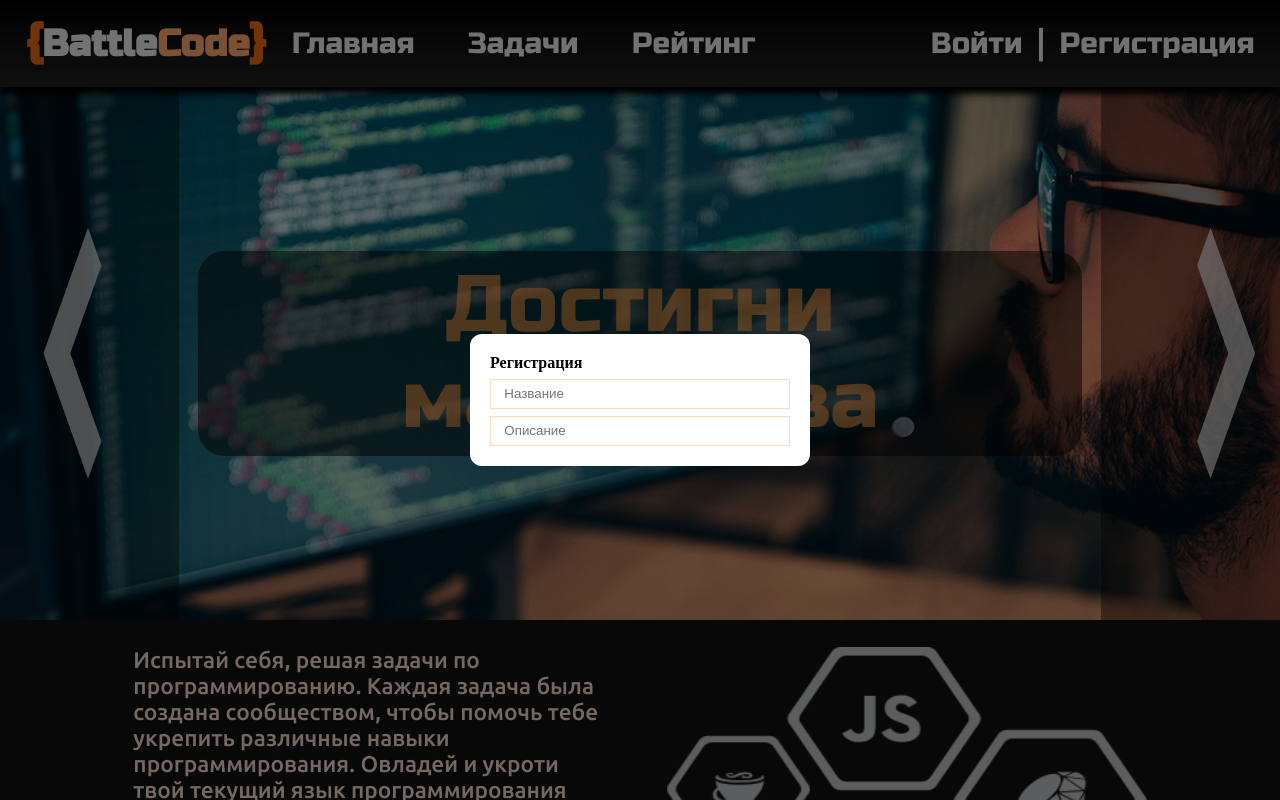
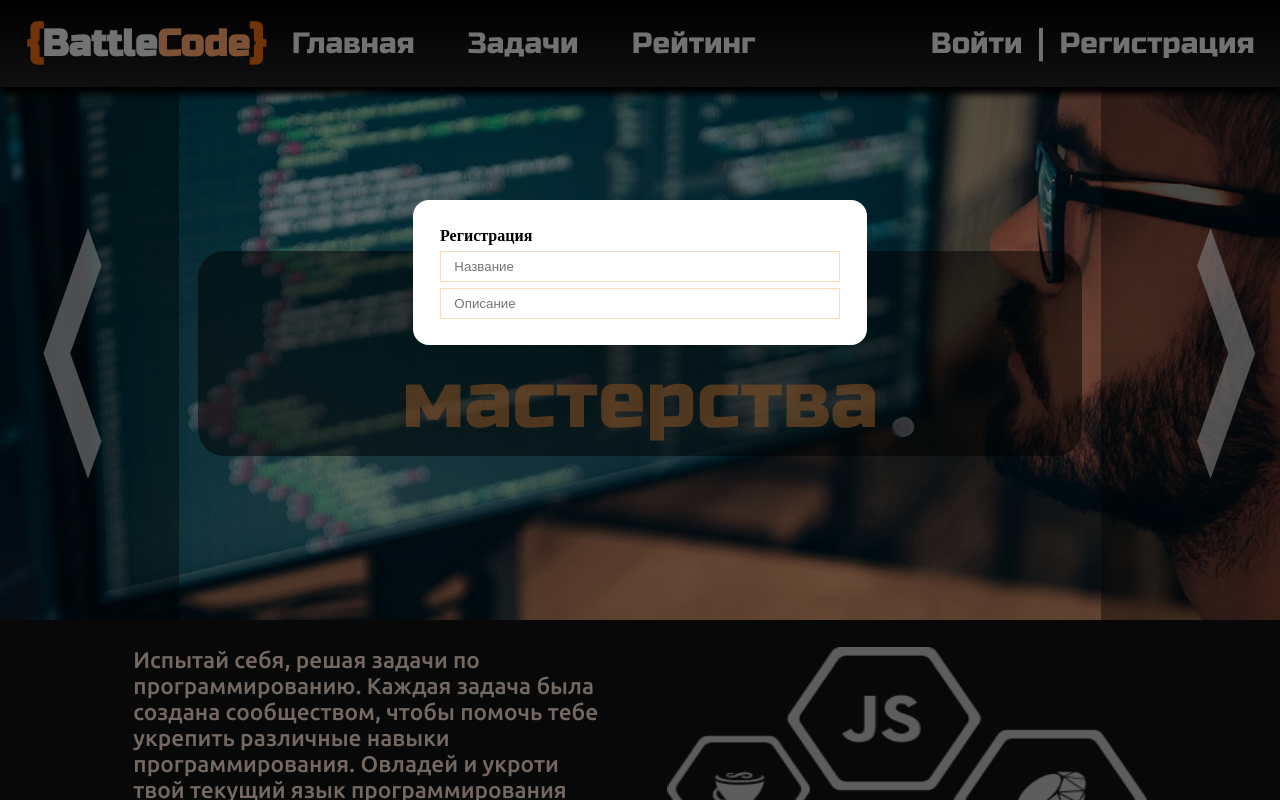
Before and after one commit to ne4ay/battlecode, a Vue app in the folder bfront/: page / in a window 1280 px wide. Both pictures are taken after a click on the link "Регистрация". Shown: the top 800 px of the page. Built offline with nearby package versions, Linux system fonts and the light colour scheme.

Commit message:
add animation to window

```diff
--- a/bfront/src/components/dialogs/FormDialog.vue
+++ b/bfront/src/components/dialogs/FormDialog.vue
@@ -1,9 +1,9 @@
 <template>
-  <div class="dialog" v-if="show">
-    <div @click.stop class="dialog-content">
-      <slot></slot>
-    </div>
-  </div>
+  <transition name="swim" id="trans">
+        <div class="dialog-content" v-if="show">
+          <slot></slot>
+        </div>
+  </transition>
 </template>
 
 <script>
@@ -19,22 +19,25 @@ export default {
 </script>
 
 <style scoped>
-.dialog {
-  top: 0;
-  bottom: 0;
-  right: 0;
-  left: 0;
-  background: rgba(0, 0, 0, 0.5);
-  position: fixed;
-  display: flex;
+
+.dialog-content {
+  z-index: 2;
+  margin: auto;
+  margin-top: 150pt;
+  background: white;
+  border-radius: 12pt;
+  min-height: 50pt;
+  min-width: 300pt;
+  padding: 20pt;
 }
 
-.dialog-content {
-  margin: auto;
-  background: white;
-  border-radius: 12px;
-  min-height: 50px;
-  min-width: 300px;
-  padding: 20px;
+.swim-enter-active ,
+.swim-leave-active {
+  transition: all 0.6s cubic-bezier(.42,0,.77,1.53);
+}
+
+.swim-enter-from ,
+.swim-leave-to {
+  transform: translateY(-400pt);
 }
 </style>
--- a/bfront/src/components/header/GlobalHeader.vue
+++ b/bfront/src/components/header/GlobalHeader.vue
@@ -1,4 +1,5 @@
 <template>
+
   <div class="container">
     <div class="content-wrapper">
       <div id="logo-wrapper">
@@ -16,8 +17,10 @@
     </div>
 
     <UnAuthLinks class="content-wrapper" id="auth" :auth-listener="showAuthDialog"/>
+  </div>
+  <div id="dialog-wrapper">
     <FormDialog class="reg-form" v-model:show="dialogVisible">
-     <RegistrationForm />
+      <RegistrationForm/>
     </FormDialog>
   </div>
 </template>
@@ -44,7 +47,7 @@ export default {
   methods: {
     showAuthDialog() {
       this.dialogVisible = true;
-      console.log("kz");
+      document.getElementById('dialog-wrapper').style.display='flex';
     }
   }
 }
@@ -53,13 +56,16 @@ export default {
 <style scoped>
 @import url('https://fonts.googleapis.com/css2?family=Russo+One&display=swap');
 @import url('https://fonts.googleapis.com/css2?family=Ubuntu:wght@500&display=swap');
-
+* {
+  --height-of-header: 65pt;
+}
 .container {
   margin: 0;
   padding: 0;
   background: linear-gradient(#000000, #202020);
   box-shadow: 0 5pt 5pt black;
-  height: 65pt;
+  height: var(--height-of-header);
+  width: 100%;
   display: flex;
   align-items: center;
   justify-content: space-between;
@@ -87,13 +93,17 @@ export default {
 #auth {
   margin-right: 14pt;
 }
-.reg-form {
-  position: absolute;
+
+#dialog-wrapper {
+  top: 0;
+  bottom: 0;
+  right: 0;
+  left: 0;
   width: 100%;
   height: 100%;
-  left: 50%;
-  top: 50%;
-  z-index: 5  ;
-  transform: translate(-50%, -50%);
+  background: rgba(0, 0, 0, 0.5);
+  z-index: 1;
+  position: fixed;
+  display: none;
 }
 </style>
--- a/bfront/src/components/icon/IndexIcon.vue
+++ b/bfront/src/components/icon/IndexIcon.vue
@@ -5,7 +5,7 @@
 <script>
 import LeftArrow from '@/components/icon/src/LeftArrow';
 import RightArrow from "@/components/icon/src/RightArrow";
-
+import XCross from "@/components/icon/src/XCross";
 export default {
   props: {
     iconName: {
@@ -20,6 +20,8 @@ export default {
           return LeftArrow;
         case 'right-arrow':
           return RightArrow;
+        case 'x-cross':
+          return XCross;
         default:
           return null;
       }
--- /dev/null
+++ b/bfront/src/components/icon/src/XCross.vue
@@ -0,0 +1,15 @@
+<template>
+  <svg>
+    <polyline points="0,0 12,12 24,0 0,24 12,12 24,24"/>
+  </svg>
+</template>
+
+<script>
+export default {
+  name: "XCross"
+}
+</script>
+
+<style>
+
+</style>
```
